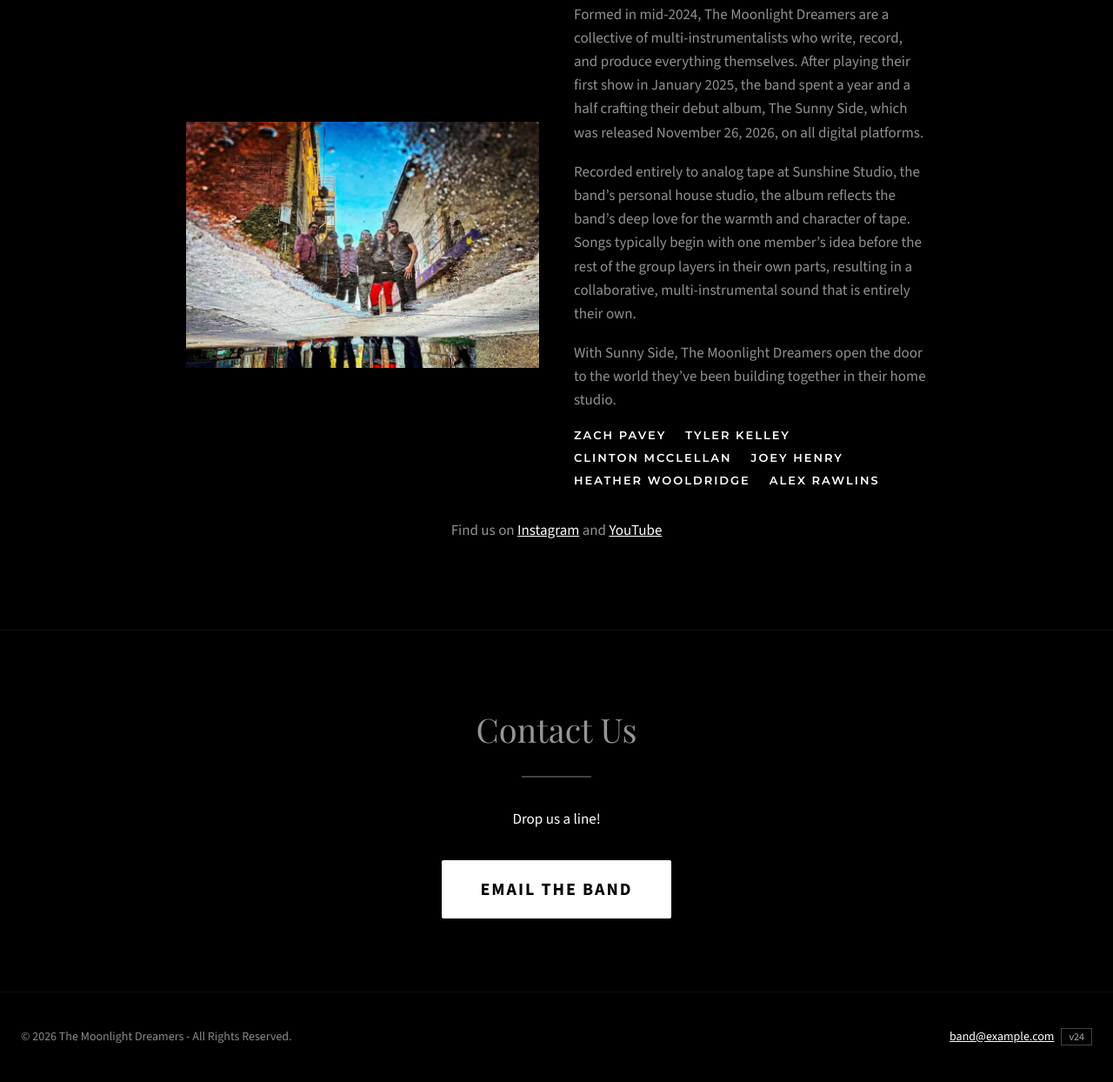
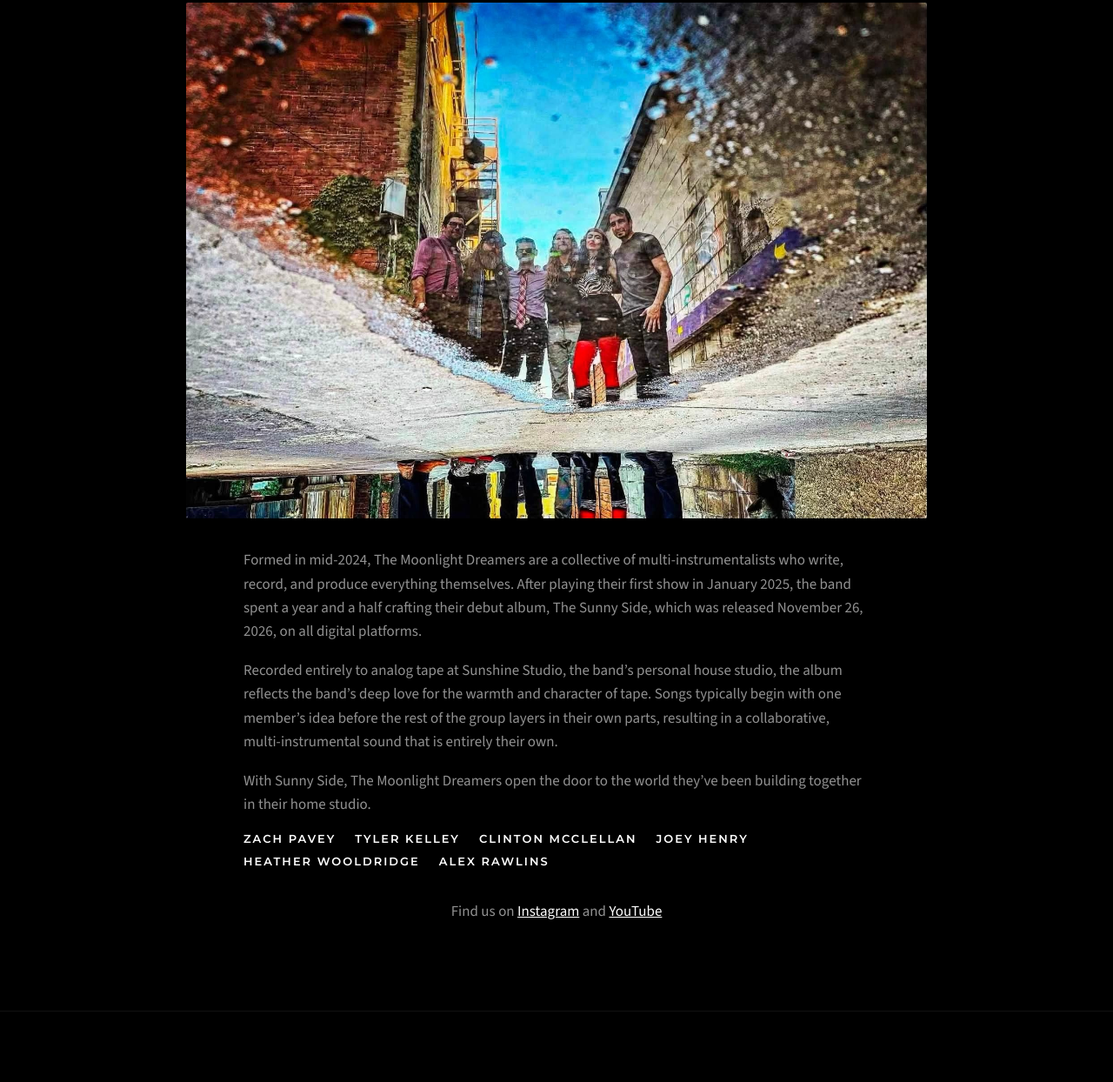
Before and after one commit to simmonsrob-cyber/Moonlight-Dreamers, a plain HTML site: page index.html in a window 1280 px wide. Shown: the part 4444-5688 px from the top of the page at 87% size. Drawn offline with nearby package versions, Linux system fonts and the light colour scheme.

Commit message:
Add files via upload

```diff
--- a/index.html
+++ b/index.html
@@ -3,7 +3,7 @@
 <head>
 <meta charset="utf-8">
 <meta name="viewport" content="width=device-width,initial-scale=1">
-<title>The Moonlight Dreamers v24</title>
+<title>The Moonlight Dreamers v25</title>
 <meta name="description" content="The Moonlight Dreamers, a six-piece band from Wichita, Kansas. Debut album The Sunny Side.">
 <link rel="preconnect" href="https://fonts.googleapis.com"><link rel="preconnect" href="https://fonts.gstatic.com" crossorigin>
 <link href="https://fonts.googleapis.com/css2?family=Montserrat:wght@600;700&family=Playfair+Display&family=Source+Sans+3:wght@400;600;700&display=swap" rel="stylesheet">
@@ -46,7 +46,8 @@ h2{font-size:clamp(30px,4.5vw,38px);color:var(--g1);text-align:center}
 .player{max-width:700px;margin:0 auto 30px}.player iframe{width:100%;height:470px;border:0;display:block;background:#000}
 .platforms{list-style:none;padding:0;margin:26px auto 0;display:flex;flex-wrap:wrap;gap:14px;justify-content:center}
 .platforms a{display:inline-flex;gap:10px;align-items:center;color:#fff;text-decoration:none;border:1px solid #fff;padding:13px 22px;font:600 13px Montserrat,sans-serif;letter-spacing:2px;text-transform:uppercase;border-radius:2px}
-.platforms a:hover{background:#fff;color:#000}
+.platforms a{transition:box-shadow .2s,background .2s,border-color .2s}
+.platforms a:hover,.platforms a:focus-visible{background:rgba(95,214,180,.06);color:#fff;border-color:rgba(95,214,180,.55);box-shadow:0 0 22px rgba(95,214,180,.45),0 0 60px rgba(95,214,180,.18)}
 .center{text-align:center}
 ul.shows{list-style:none;padding:0;margin:0}
 .show{display:flex;gap:24px;align-items:center;padding:22px 0;border-bottom:1px solid var(--line)}
@@ -58,8 +59,9 @@ ul.shows{list-style:none;padding:0;margin:0}
 .tag{margin-left:10px;font:600 10px Montserrat,sans-serif;letter-spacing:2px;text-transform:uppercase;border:1px solid #666;color:#999;padding:2px 7px;vertical-align:middle}
 .show.past{opacity:.72}
 .past-title{margin:56px 0 4px;text-align:center;font:600 13px Montserrat,sans-serif;letter-spacing:4px;text-transform:uppercase;color:var(--g1)}
-.band-grid{display:grid;grid-template-columns:1fr 1fr;gap:40px;align-items:center}
-.band-grid img{width:100%;display:block;border-radius:2px}
+.band-grid{display:grid;grid-template-columns:1fr;gap:34px;justify-items:center}
+.band-grid>div{width:100%;max-width:720px}
+.band-grid img{width:100%;max-width:852px;display:block;border-radius:2px}
 #bio p{margin:0 0 18px}
 .members{list-style:none;padding:0;margin:0;display:flex;flex-wrap:wrap;gap:10px 22px;font:600 13px Montserrat,sans-serif;letter-spacing:2px;text-transform:uppercase;color:#fff}
 form{max-width:610px;margin:0 auto}
@@ -116,7 +118,7 @@ footer .badge{border:1px solid #444;padding:1px 8px;font-size:12px;margin-left:8
 
 <footer>
   <span>&copy; <span id="yr"></span> The Moonlight Dreamers - All Rights Reserved.</span>
-  <span><a href="mailto:" id="contact">Contact</a><span class="badge">v24</span></span>
+  <span><a href="mailto:" id="contact">Contact</a><span class="badge">v25</span></span>
 </footer>
 
 <script>
```
